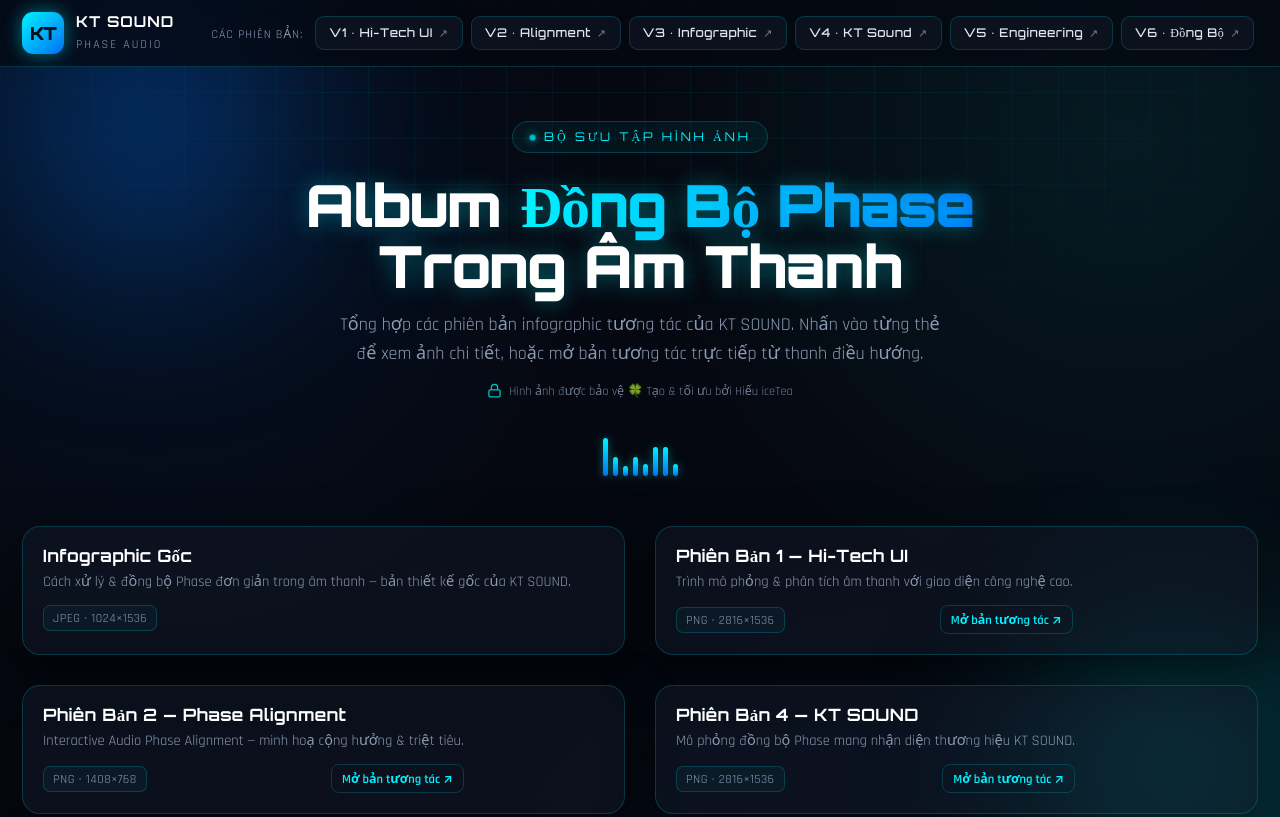
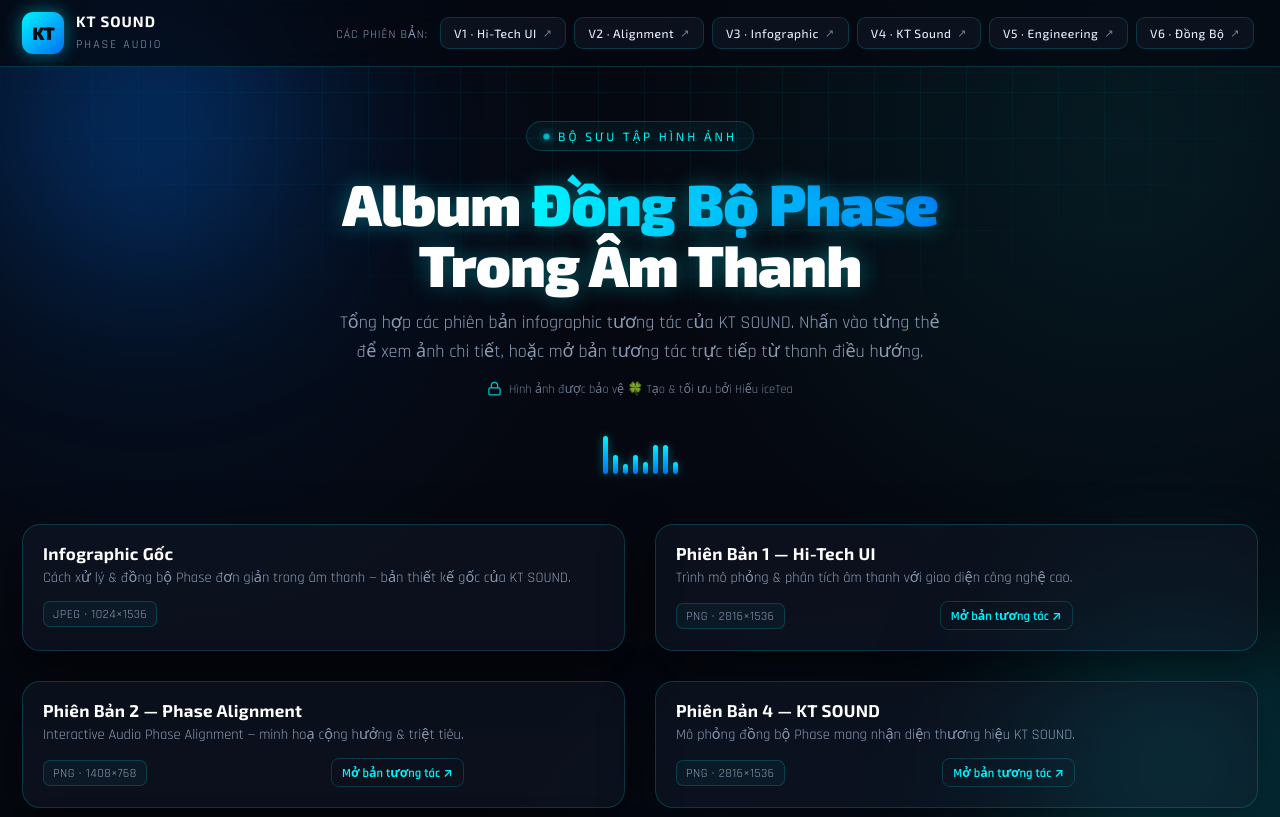
Before and after one commit to Hieu-iceTea/live-preview, a plain HTML site: page kt-sound-audio-phase-infographic-app_By-Hieu-iceTea/album.html in a window 1280 px wide. Shown: the top 817 px of the page. Drawn offline with Linux system fonts and the light colour scheme.

Commit message:
fix font Orbitron

```diff
--- a/kt-sound-audio-phase-infographic-app_By-Hieu-iceTea/album.html
+++ b/kt-sound-audio-phase-infographic-app_By-Hieu-iceTea/album.html
@@ -29,7 +29,7 @@
 
 <link rel="preconnect" href="https://fonts.googleapis.com">
 <link rel="preconnect" href="https://fonts.gstatic.com" crossorigin>
-<link href="https://fonts.googleapis.com/css2?family=Orbitron:wght@400;500;700;900&family=Rajdhani:wght@400;500;600;700&display=swap" rel="stylesheet">
+<link href="https://fonts.googleapis.com/css2?family=Exo+2:wght@400;500;700;900&family=Rajdhani:wght@400;500;600;700&display=swap" rel="stylesheet">
 
 <style>
   :root{
@@ -101,11 +101,11 @@
   .brand{ display:flex; align-items:center; gap:12px; text-decoration:none; flex-shrink:0; }
   .logo{
     width:42px;height:42px;border-radius:11px;display:grid;place-items:center;
-    font-family:'Orbitron';font-weight:900;font-size:18px;letter-spacing:-1px;color:#031018;
+    font-family:'Exo 2';font-weight:900;font-size:18px;letter-spacing:-1px;color:#031018;
     background:linear-gradient(135deg,var(--cyan),var(--blue));
     box-shadow:0 0 18px rgba(0,243,255,.45);
   }
-  .brand .bn{ font-family:'Orbitron'; font-weight:700; font-size:15px; line-height:1; color:#fff; letter-spacing:1px; }
+  .brand .bn{ font-family:'Exo 2'; font-weight:700; font-size:15px; line-height:1; color:#fff; letter-spacing:1px; }
   .brand .bs{ font-size:12px; color:var(--muted); letter-spacing:2px; text-transform:uppercase; }
 
   .nav-links{
@@ -116,7 +116,7 @@
   .nav-links .label{ font-size:12px; color:var(--muted); letter-spacing:1px; text-transform:uppercase; margin-right:4px; white-space:nowrap; }
   .pill{
     position:relative; flex-shrink:0;
-    font-family:'Orbitron'; font-weight:500; font-size:12px; letter-spacing:.5px;
+    font-family:'Exo 2'; font-weight:500; font-size:12px; letter-spacing:.5px;
     text-decoration:none; color:var(--text);
     padding:8px 13px; border-radius:9px;
     border:1px solid var(--line);
@@ -137,14 +137,14 @@
   .hero{ text-align:center; margin-bottom:50px; }
   .eyebrow{
     display:inline-flex; align-items:center; gap:8px;
-    font-family:'Orbitron'; font-size:12px; letter-spacing:3px; text-transform:uppercase;
+    font-family:'Exo 2'; font-size:12px; letter-spacing:3px; text-transform:uppercase;
     color:var(--cyan); padding:7px 16px; border:1px solid var(--line);
     border-radius:30px; background:rgba(0,243,255,.05); margin-bottom:22px;
   }
   .eyebrow .dot{ width:7px;height:7px;border-radius:50%;background:var(--cyan);box-shadow:0 0 10px var(--cyan); animation:pulse 1.6s infinite; }
   @keyframes pulse{ 0%,100%{opacity:1;transform:scale(1)} 50%{opacity:.4;transform:scale(.7)} }
   .hero h1{
-    font-family:'Orbitron'; font-weight:900; margin:0 0 14px;
+    font-family:'Exo 2'; font-weight:900; margin:0 0 14px;
     font-size:clamp(30px,5.4vw,58px); line-height:1.05; letter-spacing:-1px; color:#fff;
     text-shadow:0 0 22px rgba(0,243,255,.35);
   }
@@ -213,7 +213,7 @@
   }
   .badge{
     position:absolute; top:14px; left:14px; z-index:6;
-    font-family:'Orbitron'; font-weight:700; font-size:12px; letter-spacing:1px;
+    font-family:'Exo 2'; font-weight:700; font-size:12px; letter-spacing:1px;
     padding:5px 11px; border-radius:8px; color:#031018;
     background:linear-gradient(135deg,var(--cyan),var(--blue));
     box-shadow:0 0 14px rgba(0,243,255,.5);
@@ -223,7 +223,7 @@
     position:absolute; z-index:6; left:50%; top:50%;
     transform:translate(-50%,-50%) scale(.85);
     display:inline-flex; align-items:center; gap:9px;
-    font-family:'Orbitron'; font-weight:500; font-size:13px; letter-spacing:1px;
+    font-family:'Exo 2'; font-weight:500; font-size:13px; letter-spacing:1px;
     color:#fff; padding:11px 20px; border-radius:40px;
     background:rgba(5,8,16,.55); border:1px solid var(--line-strong);
     backdrop-filter:blur(6px); -webkit-backdrop-filter:blur(6px);
@@ -233,7 +233,7 @@
   .card:hover .view-cta{ opacity:1; transform:translate(-50%,-50%) scale(1); }
 
   .card-body{ position:relative; z-index:6; padding:18px 20px 20px; }
-  .card-title{ font-family:'Orbitron'; font-weight:700; font-size:17px; margin:0 0 5px; color:#fff; letter-spacing:.3px; }
+  .card-title{ font-family:'Exo 2'; font-weight:700; font-size:17px; margin:0 0 5px; color:#fff; letter-spacing:.3px; }
   .card-sub{ margin:0 0 12px; font-size:14.5px; color:var(--muted); line-height:1.45; }
   .card-meta{ display:flex; align-items:center; gap:12px; flex-wrap:wrap; font-size:12.5px; color:var(--muted); }
   .chip{ display:inline-flex; align-items:center; gap:5px; padding:4px 9px; border:1px solid var(--line); border-radius:7px; background:rgba(0,243,255,.04); letter-spacing:.5px; }
@@ -285,7 +285,7 @@
     transition:opacity .2s ease, transform .2s ease;
   }
   .lb-caption.swap{ opacity:0; transform:translateY(8px); }
-  .lb-caption h3{ font-family:'Orbitron'; font-weight:700; margin:0 0 4px; font-size:16px; color:#fff; }
+  .lb-caption h3{ font-family:'Exo 2'; font-weight:700; margin:0 0 4px; font-size:16px; color:#fff; }
   .lb-caption p{ margin:0; font-size:13.5px; color:var(--muted); }
   .lb-caption .open-live{ display:inline-flex; align-items:center; gap:6px; margin-top:9px; color:var(--cyan); text-decoration:none; font-weight:600; font-size:13.5px; padding:6px 14px; border:1px solid var(--line-strong); border-radius:9px; transition:background .2s, box-shadow .2s; }
   .lb-caption .open-live:hover{ background:rgba(0,243,255,.12); box-shadow:0 0 16px rgba(0,243,255,.3); }
@@ -301,7 +301,7 @@
   .lb-close{ top:-66px; right:0; }
   .lb-prev{ left:-72px; top:35%; }
   .lb-next{ right:-72px; top:35%; }
-  .lb-counter{ position:absolute; top:-58px; left:0; font-family:'Orbitron'; font-size:13px; letter-spacing:2px; color:var(--cyan); }
+  .lb-counter{ position:absolute; top:-58px; left:0; font-family:'Exo 2'; font-size:13px; letter-spacing:2px; color:var(--cyan); }
   @media (max-width:900px){
     .lb-prev{ left:8px; top:auto; bottom:-66px; } .lb-next{ right:8px; top:auto; bottom:-66px; }
     .lb-close{ top:-58px; } .lb-media{ height:60vh; }
```
